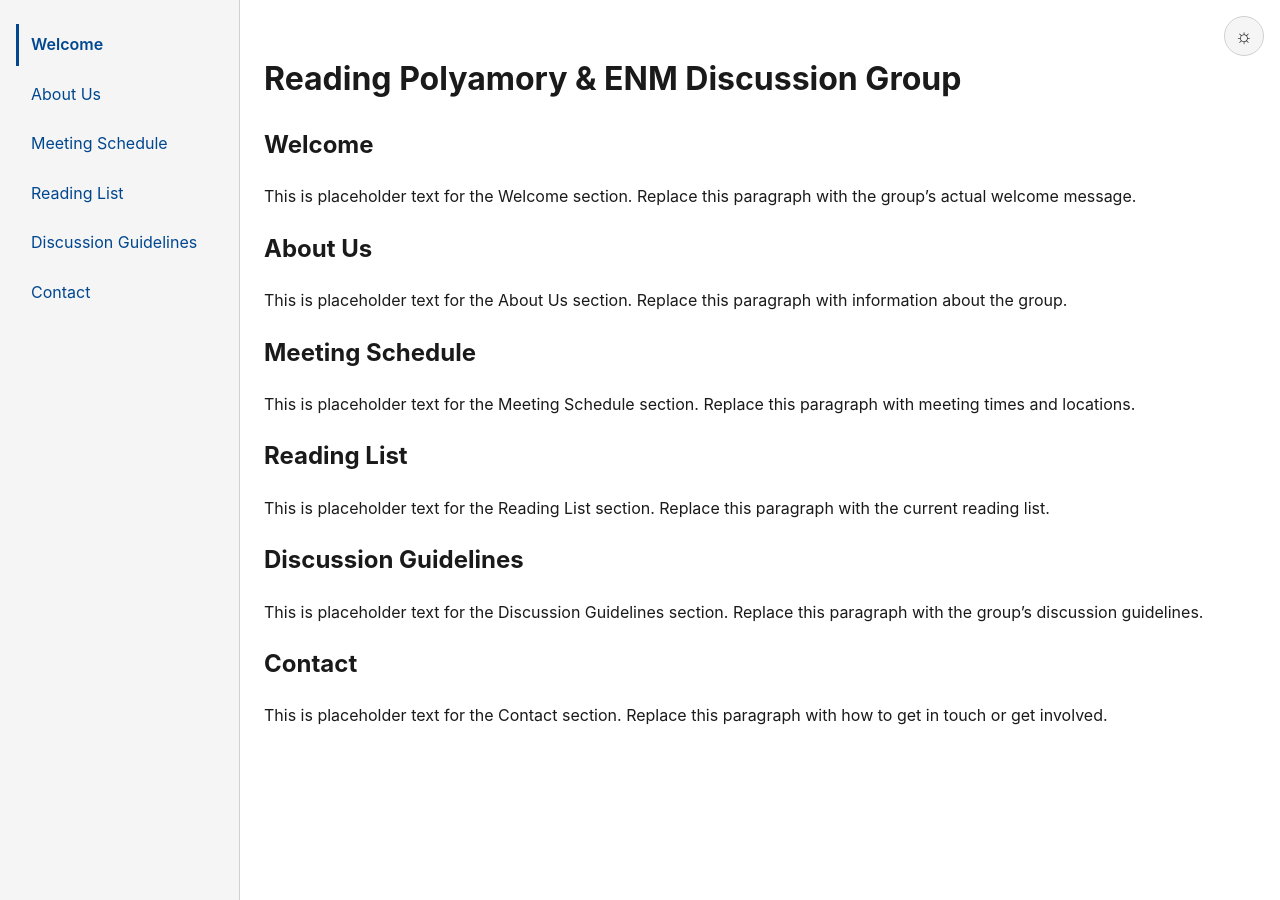
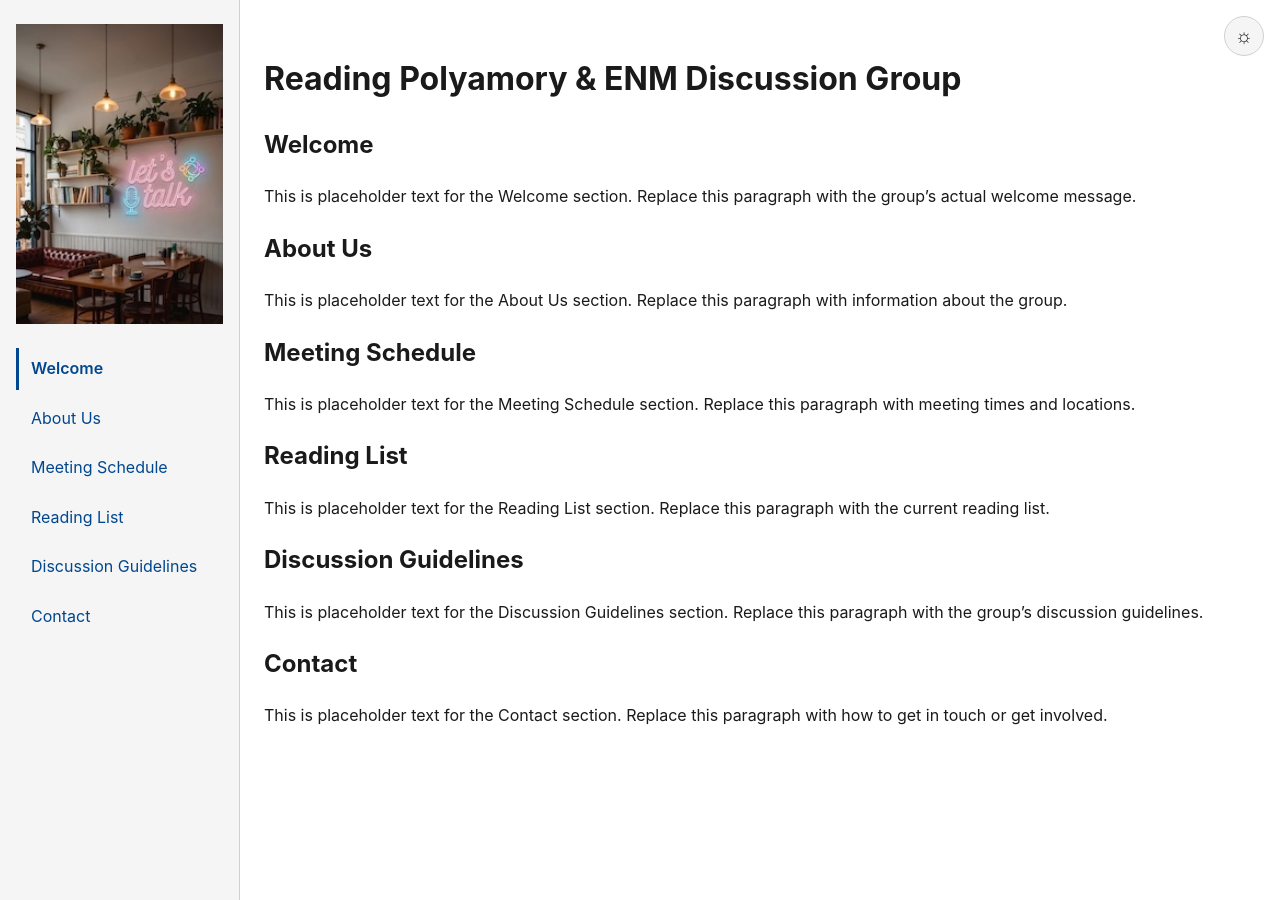
Before and after one commit to reading-enm-discussion-group/reading-enm-discussion-group.github.io, a Jekyll site: the page built from index.md, in a window 1280 px wide. Built offline with Jekyll 4.4.1, drawn with Linux system fonts in a browser that asks for light colours.

Commit message:
feat: add sidebar image on desktop view
Show the group photo above the section nav menu in the sidebar on
desktop (>=768px), hidden on mobile.

Co-Authored-By: Claude Sonnet 5 <noreply@anthropic.com>

```diff
--- a/_layouts/default.html
+++ b/_layouts/default.html
@@ -31,6 +31,7 @@
   </button>
 
   <nav id="site-nav" aria-label="Section navigation">
+    <img id="site-nav-image" src="{{ '/images/778565537_1730666518153852_3336749789998214908_n.jpg' | relative_url }}" alt="{{ site.title }}">
     <ul>
       {% for section in ordered_sections %}
       {% assign sid = section.nav_id | default: section.slug %}
--- a/styles.css
+++ b/styles.css
@@ -92,6 +92,10 @@ a {
   padding: 1.5rem 1rem;
 }
 
+#site-nav-image {
+  display: none;
+}
+
 #site-nav ul {
   list-style: none;
   margin: 0;
@@ -131,6 +135,14 @@ main {
     top: 0;
     height: 100vh;
     overflow-y: auto;
+  }
+
+  #site-nav-image {
+    display: block;
+    width: 100%;
+    height: 300px;
+    object-fit: cover;
+    margin-bottom: 1.5rem;
   }
 }
 
```
